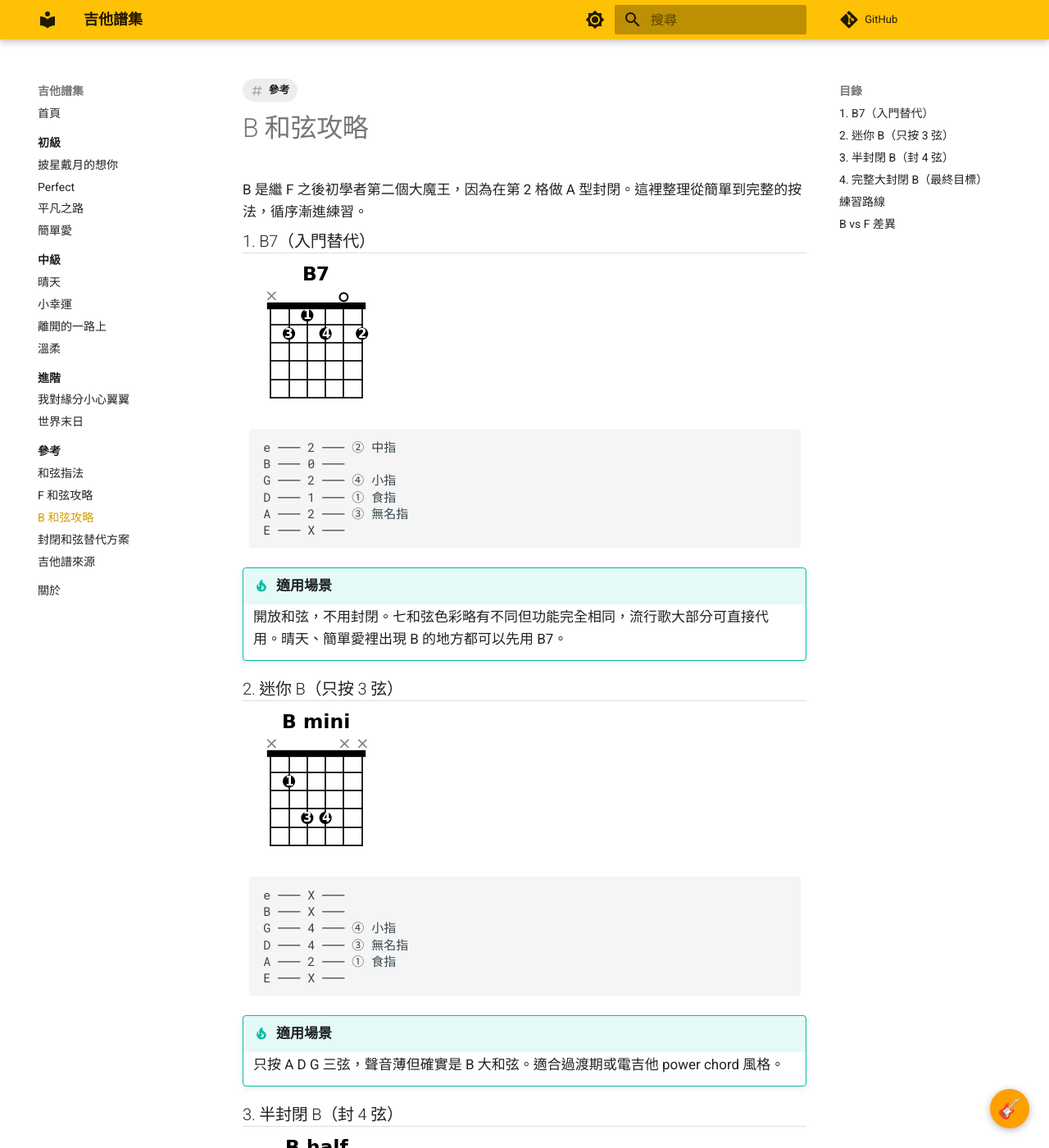
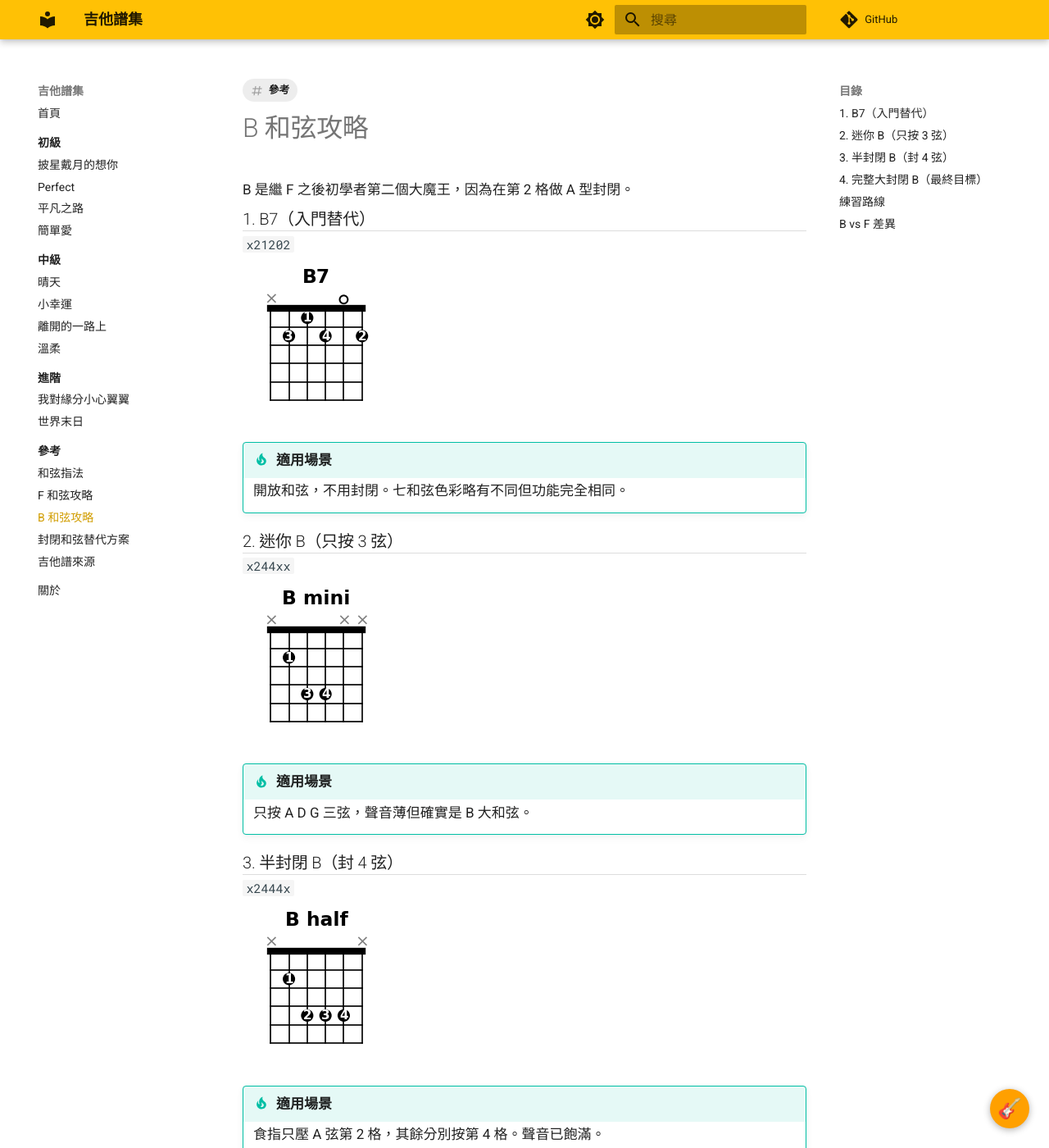
Before and after one commit to justmaker/guitar-scores, an MkDocs documentation site: the page built from docs/reference/b-chord.md, in a window 1280 px wide and 1400 px high. Shown: the whole window at 82% size. Built offline with MkDocs 1.6.1 and Material for MkDocs 9.7.7, drawn with Linux system fonts in a browser that asks for light colours; comment, search, counter and statistics services are not loaded; some of the changed text lies outside the part shown.

Commit message:
refactor: F/B攻略改為指法字串+圖（移除多行文字指法）

````diff
--- a/docs/reference/b-chord.md
+++ b/docs/reference/b-chord.md
@@ -5,68 +5,40 @@ tags:
 
 # B 和弦攻略
 
-B 是繼 F 之後初學者第二個大魔王，因為在第 2 格做 A 型封閉。這裡整理從簡單到完整的按法，循序漸進練習。
+B 是繼 F 之後初學者第二個大魔王，因為在第 2 格做 A 型封閉。
 
 ## 1. B7（入門替代）
 
+`x21202`
+
 ![B7](img/b7_open.png)
 
-```
-e ─── 2 ─── ② 中指
-B ─── 0 ───
-G ─── 2 ─── ④ 小指
-D ─── 1 ─── ① 食指
-A ─── 2 ─── ③ 無名指
-E ─── X ───
-```
-
 !!! tip "適用場景"
-    開放和弦，不用封閉。七和弦色彩略有不同但功能完全相同，流行歌大部分可直接代用。晴天、簡單愛裡出現 B 的地方都可以先用 B7。
+    開放和弦，不用封閉。七和弦色彩略有不同但功能完全相同。
 
 ## 2. 迷你 B（只按 3 弦）
 
+`x244xx`
+
 ![迷你 B](img/b_mini.png)
 
-```
-e ─── X ───
-B ─── X ───
-G ─── 4 ─── ④ 小指
-D ─── 4 ─── ③ 無名指
-A ─── 2 ─── ① 食指
-E ─── X ───
-```
-
 !!! tip "適用場景"
-    只按 A D G 三弦，聲音薄但確實是 B 大和弦。適合過渡期或電吉他 power chord 風格。
+    只按 A D G 三弦，聲音薄但確實是 B 大和弦。
 
 ## 3. 半封閉 B（封 4 弦）
 
+`x2444x`
+
 ![半封閉 B](img/b_half.png)
 
-```
-e ─── X ───
-B ─── 4 ─── ④ 小指
-G ─── 4 ─── ③ 無名指
-D ─── 4 ─── ② 中指
-A ─── 2 ─── ① 食指封閉
-E ─── X ───
-```
-
 !!! tip "適用場景"
-    食指只壓 A 弦第 2 格，其餘用中指、無名指、小指分別按 D G B 弦第 4 格。比完整版少高低音弦，但聲音已經飽滿。
+    食指只壓 A 弦第 2 格，其餘分別按第 4 格。聲音已飽滿。
 
 ## 4. 完整大封閉 B（最終目標）
 
+`x24442`
+
 ![B](img/b.png)
-
-```
-e ─── 2 ─── ① 食指封閉
-B ─── 4 ─── ④ 小指
-G ─── 4 ─── ③ 無名指
-D ─── 4 ─── ② 中指
-A ─── 2 ─── ① 食指封閉
-E ─── X ───
-```
 
 ## 練習路線
 
@@ -75,14 +47,14 @@ B7 → 迷你 B → 半封閉 B → 大封閉 B
 ```
 
 1. **先用 B7 把歌彈順**，不要卡住讓練習中斷
-2. **迷你 B 練手指展開**：食指第 2 格、無名指小指第 4 格的距離感
-3. **半封閉加入更多弦**：練習中指、無名指、小指同時按第 4 格
-4. **大封閉是時間問題**：跟 F 一樣，手指力量夠了自然壓得住
+2. **迷你 B 練手指展開**：食指第 2 格、其餘第 4 格的距離感
+3. **半封閉加入更多弦**：練習三指同時按第 4 格
+4. **大封閉是時間問題**：跟 F 一樣慢慢來
 
 !!! warning "常見錯誤"
     - 中指、無名指、小指沒有立起來 → 會悶到旁邊的弦
     - 食指封閉時離琴衍太遠 → 靠近第 2 格金屬條省力
-    - A 型封閉的難點在中間三根手指要擠在同一格 → 可以用無名指一根橫壓 D G B 三弦（進階技巧）
+    - 可以用無名指一根橫壓 D G B 三弦（進階技巧）
     - 不要跟 F 一起練 → 一天專注一個封閉和弦就好
 
 ## B vs F 差異
@@ -90,8 +62,6 @@ B7 → 迷你 B → 半封閉 B → 大封閉 B
 | | F（E 型封閉） | B（A 型封閉） |
 |---|---|---|
 | 位置 | 第 1 格 | 第 2 格 |
-| 封閉弦數 | 6 弦全封 | 5 弦（不彈 E） |
-| 難點 | 食指要壓滿 6 弦 | 中間三指要擠同格 |
+| 封閉弦數 | 6 弦全封 | 5 弦 |
+| 難點 | 食指壓滿 6 弦 | 中間三指擠同格 |
 | 替代 | Fmaj7 | B7 |
-
-兩者練法不同，B 的食指壓力其實比 F 小（少一弦），但中間三指的排列比較擠。
````
Also changed, not shown: docs/reference/f-chord.md (+12 -40 lines).
